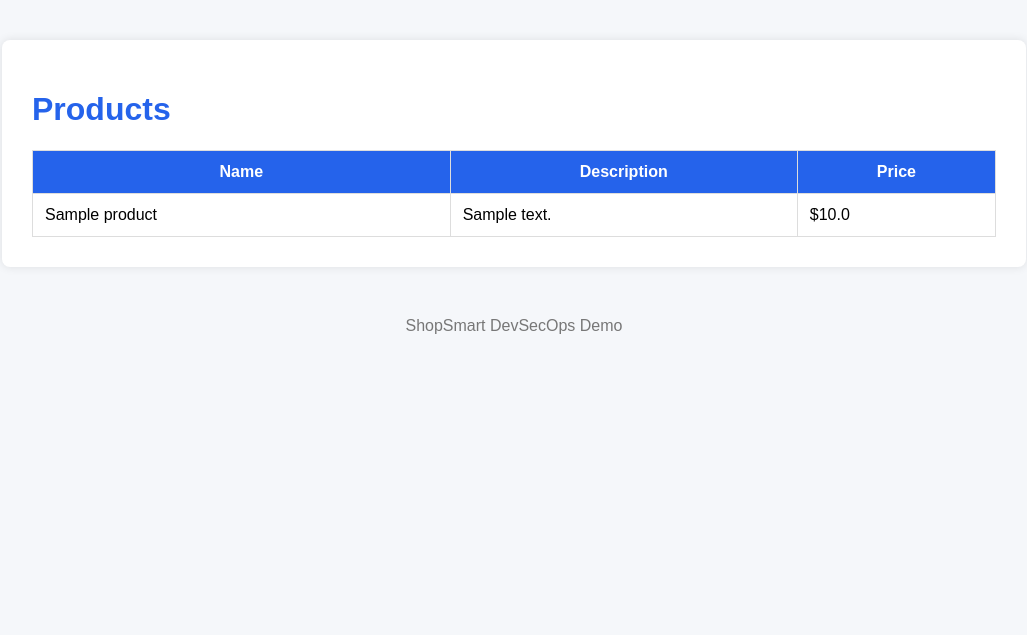
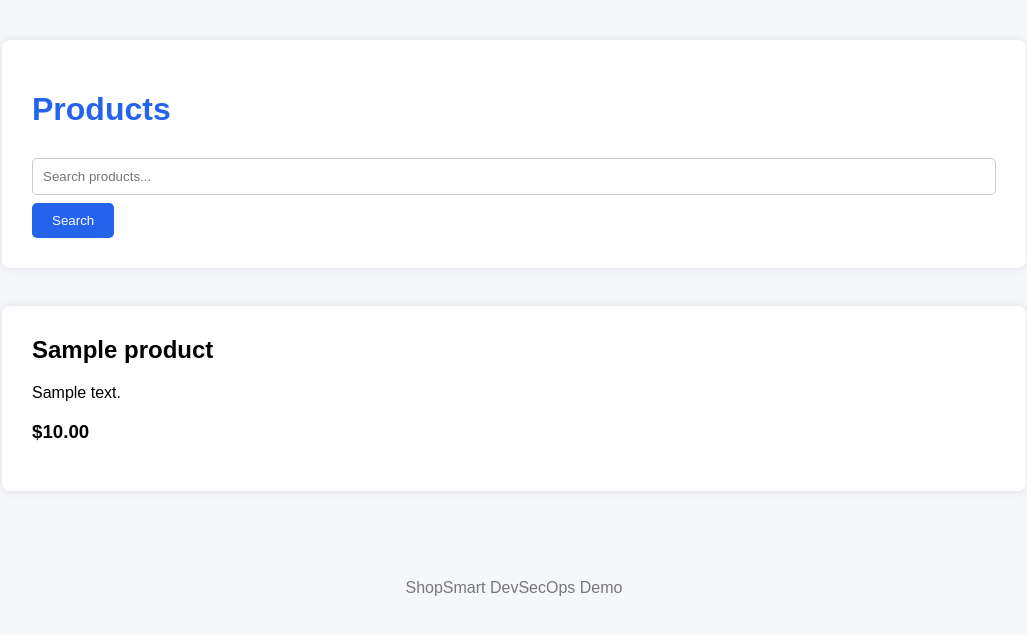
Before and after one commit to Mohamed-Abdelrazeq/python-devsecops-pipeline, a Flask app: page /products in a window 1280 px wide. Shown: the part 48-683 px from the top of the page, without its empty margins (126-1153 px from the left). Run offline with Flask 3, Linux system fonts and the light colour scheme; tables that the repository leaves empty hold one stand-in row (values such as "Sample post").

Commit message:
[ADD] product search

```diff
--- a/app/app.py
+++ b/app/app.py
@@ -96,11 +96,19 @@ def logout():
 @app.route("/products")
 def products():
 
-    items = Product.query.all()
+    search = request.args.get("search", "").strip()
+
+    if search:
+        items = Product.query.filter(
+            Product.name.ilike(f"%{search}%")
+        ).all()
+    else:
+        items = Product.query.all()
 
     return render_template(
         "products.html",
-        products=items
+        products=items,
+        search=search
     )
 
 
--- a/app/static/style.css
+++ b/app/static/style.css
@@ -96,3 +96,35 @@ button:hover {
     opacity: .9;
 
 }
+
+.card {
+
+    margin-bottom: 20px;
+
+}
+
+h2 {
+
+    margin-top: 0;
+
+}
+
+input {
+
+    border: 1px solid #ccc;
+
+    border-radius: 5px;
+
+}
+
+button {
+
+    border-radius: 5px;
+
+}
+
+button:hover {
+
+    background: #1d4ed8;
+
+}
--- a/app/templates/products.html
+++ b/app/templates/products.html
@@ -6,32 +6,46 @@
 
     <h1>Products</h1>
 
-    <table>
+    <form method="GET">
 
-        <tr>
+        <input type="text" name="search" placeholder="Search products..." value="{{ search }}">
 
-            <th>Name</th>
-            <th>Description</th>
-            <th>Price</th>
+        <button type="submit">
+            Search
+        </button>
 
-        </tr>
+    </form>
+
+</div>
+
+<br>
+
+{% if products %}
 
 {% for product in products %}
 
-        <tr>
+<div class="card">
 
-            <td>{{ product.name }}</td>
+    <h2>{{ product.name }}</h2>
 
-            <td>{{ product.description }}</td>
+    <p>{{ product.description }}</p>
 
-            <td>${{ product.price }}</td>
+    <h3>${{ "%.2f"|format(product.price) }}</h3>
 
-        </tr>
+</div>
+
+<br>
 
 {% endfor %}
 
-    </table>
+{% else %}
+
+<div class="card">
+
+    <h2>No products found.</h2>
 
 </div>
 
+{% endif %}
+
 {% endblock %}
```
Lines whose indentation alone changed are shown as unchanged.
